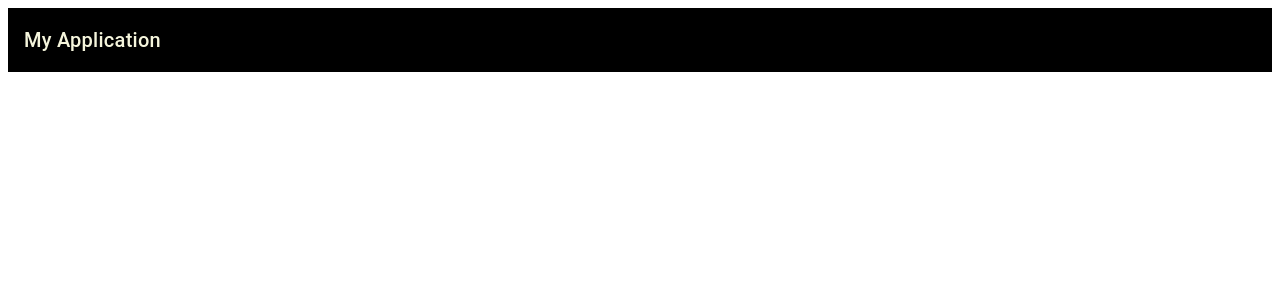
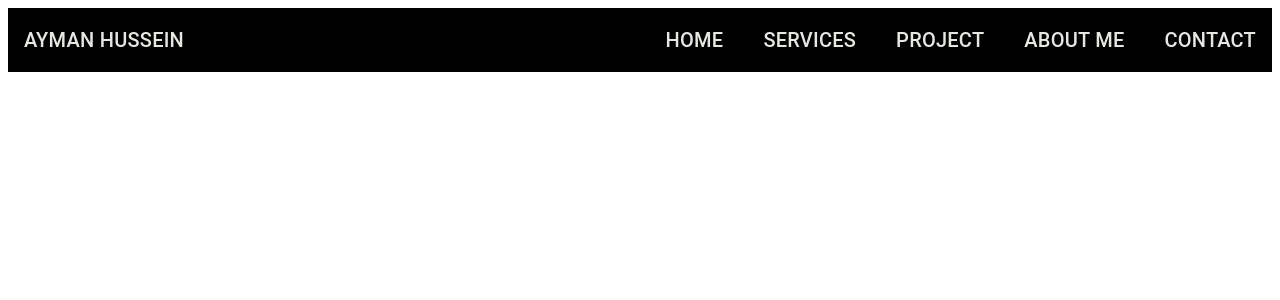
Before and after one commit to AymanKanaaneh/Portfolio, an Angular app: page / in a window 1280 px wide. Shown: the top 300 px of the page. Built offline with nearby package versions, Linux system fonts and the light colour scheme.

Commit message:
feat: header structure

```diff
--- a/src/app/header/header.component.html
+++ b/src/app/header/header.component.html
@@ -1,3 +1,14 @@
 <mat-toolbar class="dark">
-    <span>My Application</span>
+
+    <div class="nav-left-items">
+        <span>AYMAN HUSSEIN</span>
+    </div>
+
+    <div class="nav-right-items">
+        <span>HOME</span>
+        <span>SERVICES</span>
+        <span>PROJECT</span>
+        <span>ABOUT ME</span>
+        <span>CONTACT</span>
+    </div>
 </mat-toolbar>
--- a/src/app/header/header.component.scss
+++ b/src/app/header/header.component.scss
@@ -1 +1,9 @@
 @import 'src/styles.scss';
+
+.nav-right-items {
+    margin-left: auto;
+
+    span {
+        margin-left: 40px;
+    }
+}
--- a/src/styles.scss
+++ b/src/styles.scss
@@ -2,5 +2,5 @@
 @import '~@angular/material/prebuilt-themes/indigo-pink.css';
 .dark {
     background-color: black;
-    color: beige;
+    color: #E8E6E3;
 }
```
